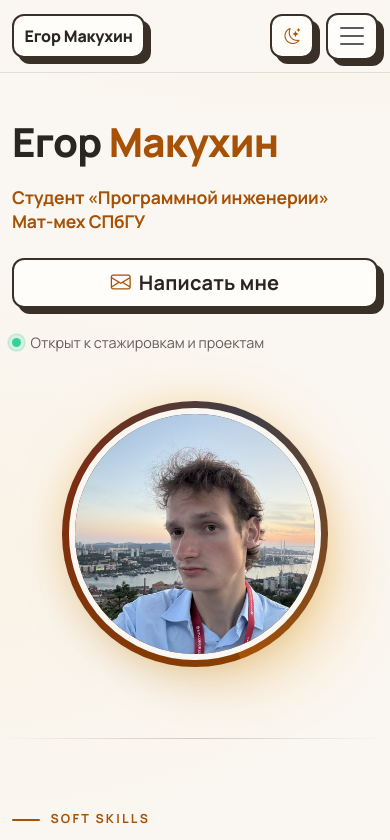
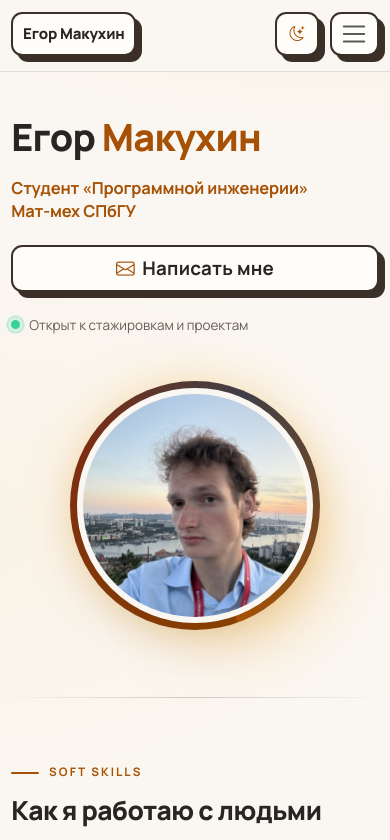
Before and after one commit to ioughy/ioughy.github.io, a plain HTML site: page index.html in a window 390 px wide. Shown: the top 840 px of the page. Drawn offline with nearby package versions, Linux system fonts and the light colour scheme.

Commit message:
Smooth mobile contact reveals and reduce phone layout scale

```diff
--- a/index.html
+++ b/index.html
@@ -52,7 +52,7 @@
   <link rel="preconnect" href="https://fonts.gstatic.com" crossorigin>
   <link href="https://fonts.googleapis.com/css2?family=Manrope:wght@400;500;600;700;800&display=swap" rel="stylesheet">
 
-  <link rel="stylesheet" href="style.css?v=14be76701f0d">
+  <link rel="stylesheet" href="style.css?v=4560579f667a">
   <script>
     // При обычном входе начинаем сверху; ссылки на разделы и «Назад» сохраняем.
     const freshPage = !location.hash &&
@@ -300,14 +300,14 @@
       <div class="container">
         <div class="contacts-panel" data-reveal>
           <div class="row g-5 align-items-center">
-            <div class="col-lg-6 contacts-heading">
+            <div class="col-lg-6 contacts-heading" data-reveal-mobile>
               <p class="eyebrow">Контакты</p>
               <h2 class="section-title mb-0">Давайте продуктивно поработаем вместе</h2>
             </div>
 
             <div class="col-lg-6">
               <div class="row g-3">
-                <div class="col-12">
+                <div class="col-12" data-reveal-mobile>
                   <a class="contact-link pressable"
                      href="https://mail.google.com/mail/?view=cm&amp;fs=1&amp;to=makuhinegor219@gmail.com"
                      target="_blank" rel="noopener">
@@ -315,13 +315,13 @@
                     <span><small>Email</small>makuhinegor219@gmail.com</span>
                   </a>
                 </div>
-                <div class="col-12">
+                <div class="col-12" data-reveal-mobile>
                   <a class="contact-link pressable" href="https://t.me/ioughy" target="_blank" rel="noopener">
                     <span class="icon-badge"><i class="bi bi-telegram"></i></span>
                     <span><small>Telegram</small>@ioughy</span>
                   </a>
                 </div>
-                <div class="col-12">
+                <div class="col-12" data-reveal-mobile>
                   <a class="contact-link pressable" href="https://github.com/ioughy" target="_blank" rel="noopener">
                     <span class="icon-badge"><i class="bi bi-github"></i></span>
                     <span><small>GitHub</small>ioughy</span>
@@ -405,15 +405,21 @@
 
     // Плавное появление секций
     if ('IntersectionObserver' in window && !window.matchMedia('(prefers-reduced-motion: reduce)').matches) {
+      // На узком экране элементы высокой панели контактов появляются отдельно.
+      const mobileLayout = window.matchMedia('(max-width: 991.98px)').matches;
+      const revealSelector = mobileLayout
+        ? '[data-reveal], [data-reveal-mobile]'
+        : '[data-reveal]';
       const observer = new IntersectionObserver((entries) => {
         entries.forEach((entry) => {
-          if (entry.isIntersecting) {
+          const panel = mobileLayout && entry.target.classList.contains('contacts-panel');
+          if (entry.isIntersecting && (!mobileLayout || panel || entry.intersectionRatio >= 0.15)) {
             entry.target.classList.add('is-visible');
             observer.unobserve(entry.target);
           }
         });
-      }, { threshold: 0.15 });
-      document.querySelectorAll('[data-reveal]').forEach((item) => {
+      }, { threshold: mobileLayout ? [0, 0.15] : 0.15 });
+      document.querySelectorAll(revealSelector).forEach((item) => {
         observer.observe(item);
         item.classList.add('reveal-pending');
       });
--- a/style.css
+++ b/style.css
@@ -739,6 +739,18 @@ h1, h2, h3, h4 {
 }
 
 @media (max-width: 575.98px) {
+  html {
+    font-size: 93.75%;
+  }
+
+  .hero-portrait {
+    width: min(260px, 64vw);
+  }
+
+  .pressable-nav {
+    min-height: 44px;
+  }
+
   .navbar-brand {
     margin-right: 0.5rem;
     font-size: 1rem;
```
